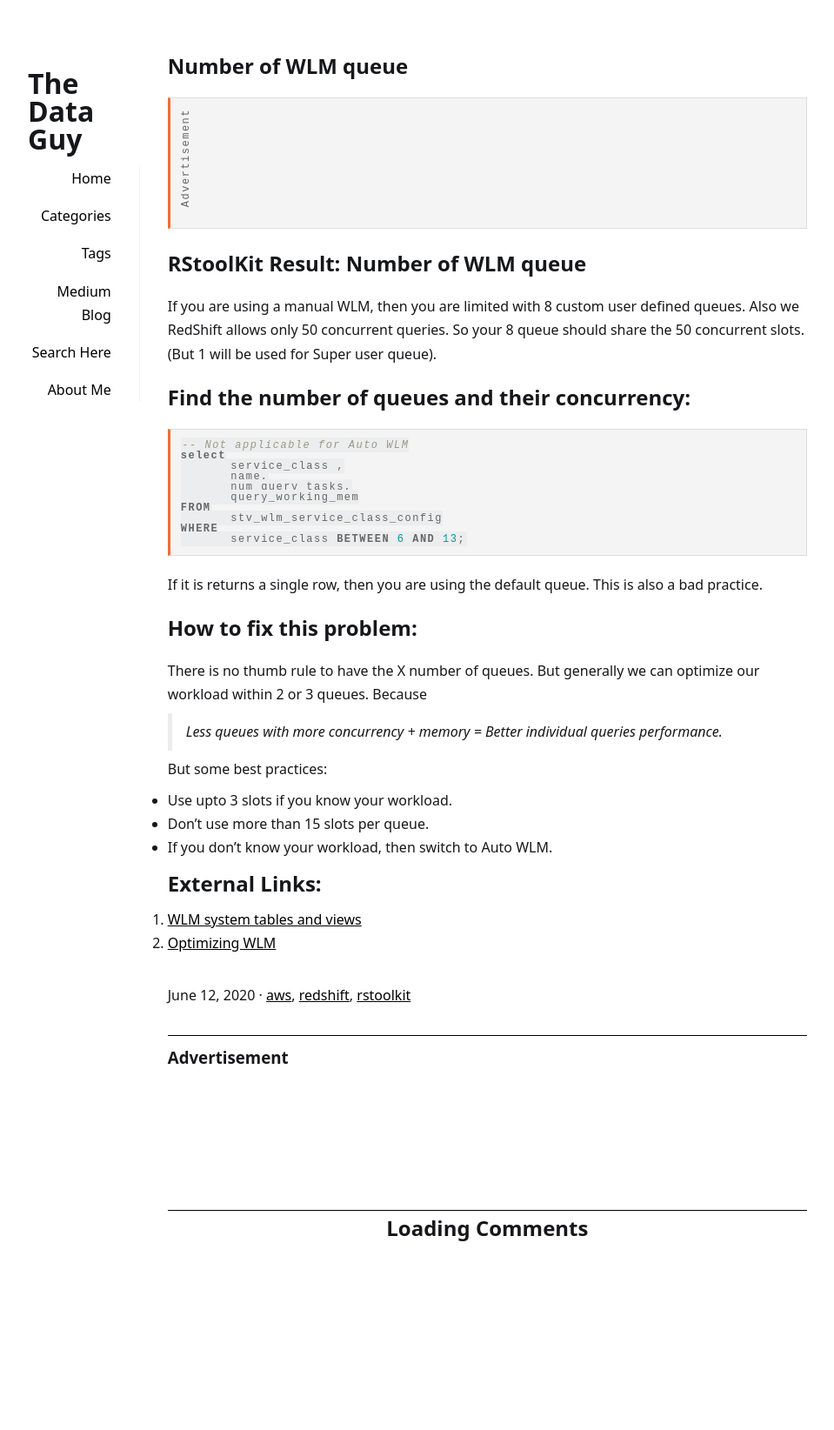
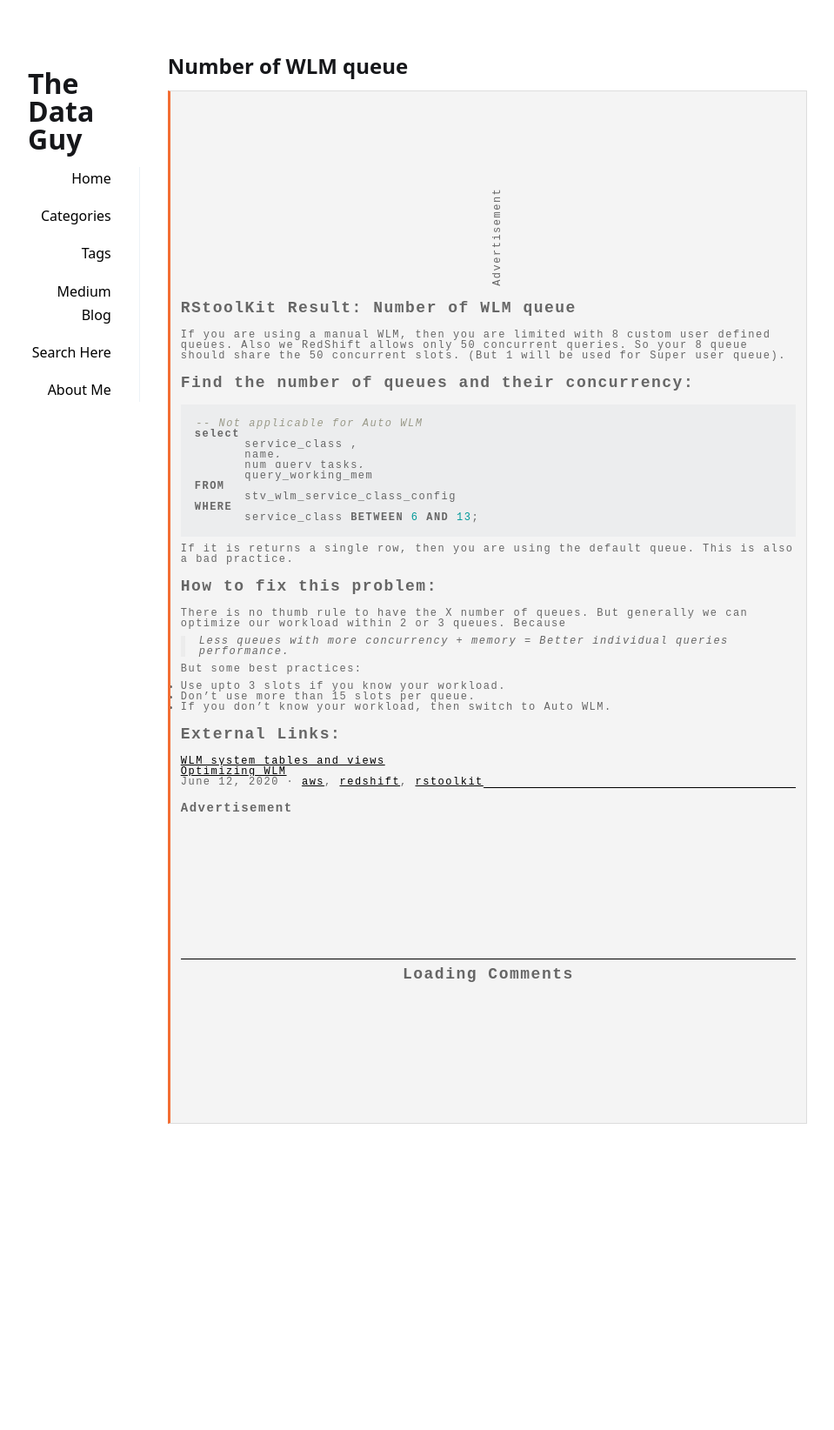
Before and after one commit to MSkalai1998/bhuvithedataguy.github.io, a Jekyll site: the page built from _rskit/queue.md, in a window 1280 px wide. Shown: the whole page at 87% size, without its empty margins (160-1119 px from the left). Built offline with Jekyll 4.4.1, drawn with Linux system fonts in a browser that asks for light colours; comment, search, counter and statistics services are not loaded; after the commit the page ends 1368 px from its top, so only the background shows below that.

Commit message:
placed ads

```diff
--- a/_layouts/post.html
+++ b/_layouts/post.html
@@ -10,7 +10,7 @@
         transform: rotate(-180deg);
         font-family: monospace;
     }
- pre {
+ .ads {
     background: #f4f4f4;
     border: 1px solid #ddd;
     border-left: 3px solid #f36d33;
@@ -28,7 +28,7 @@
     letter-spacing: 1.5px;
 }
 </style>
-<pre class="brush: css notranslate">
+<div class="ads">
 <div class="rotated">Advertisement
 {% include ads-vertical.html %}
 </div>
```
